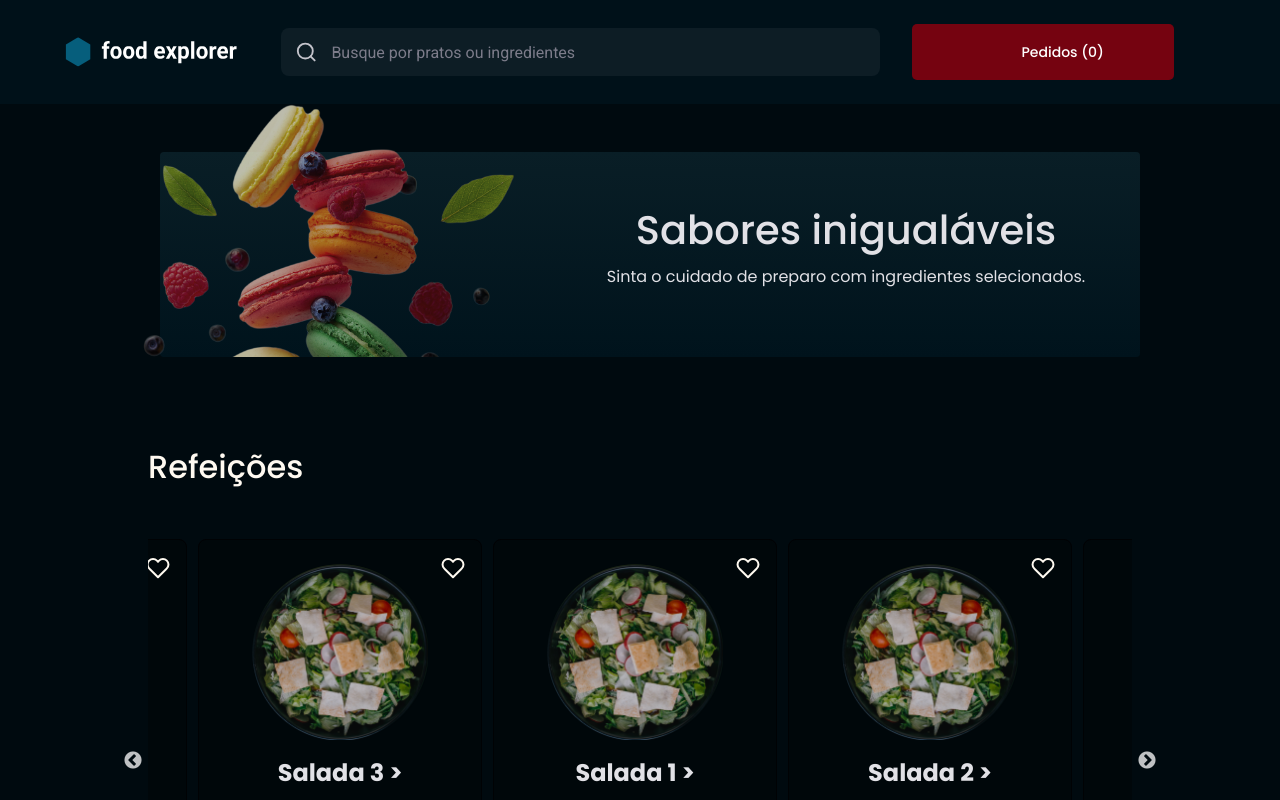
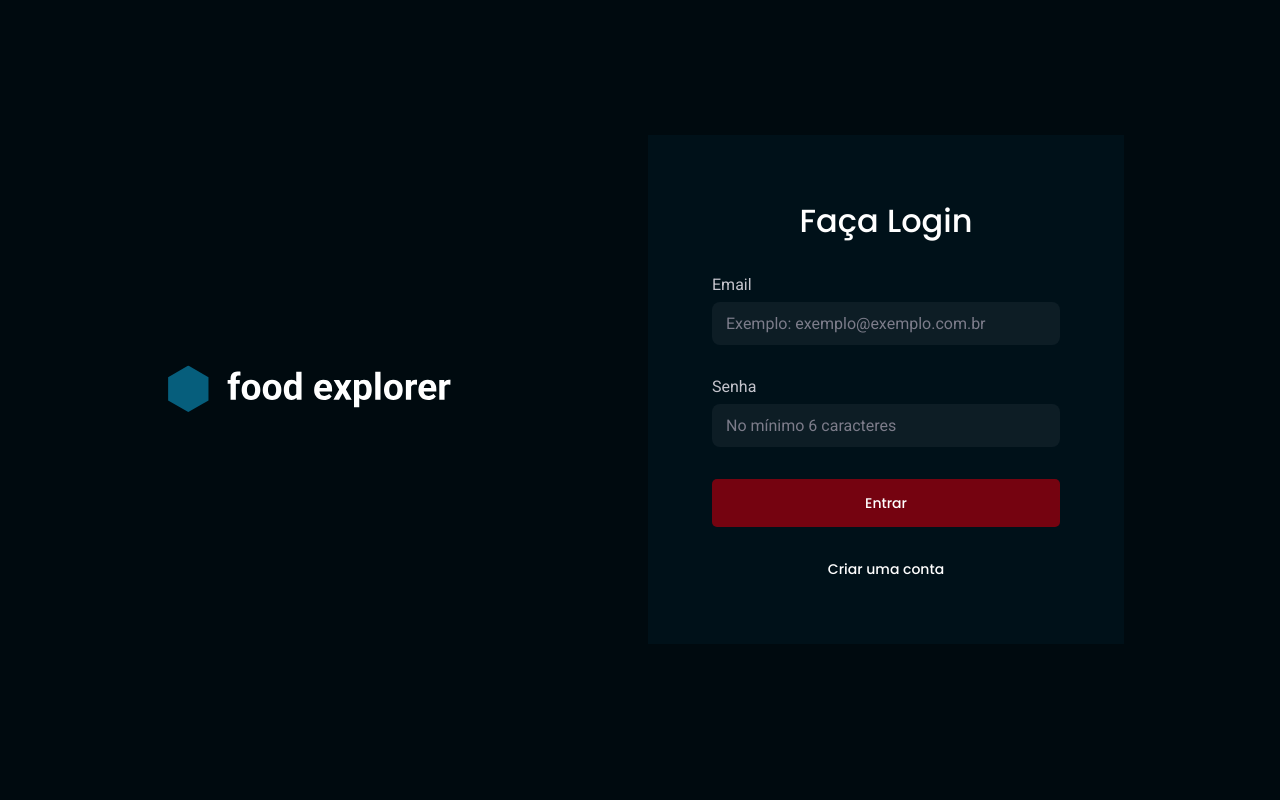
Before and after one commit to davitorress/FoodExplorer-web, a React (Vite) app: page / in a window 1280 px wide. Shown: the top 800 px of the page. Built offline with nearby package versions, Linux system fonts and the light colour scheme; some icons are missing.

Commit message:
feat: add Routes to project

```diff
--- a/src/main.tsx
+++ b/src/main.tsx
@@ -3,13 +3,13 @@ import { ThemeProvider, StyleSheetManager } from "styled-components";
 
 import theme from "./styles/theme";
 import GlobalStyle from "./styles/global";
-import { Home } from "./pages/Home";
+import { Routes } from "./routes";
 
 ReactDOM.createRoot(document.getElementById("root") as HTMLElement).render(
 	<ThemeProvider theme={theme}>
 		<StyleSheetManager shouldForwardProp={(prop) => prop !== "theme"}>
 			<GlobalStyle />
-			<Home />
+			<Routes />
 		</StyleSheetManager>
 	</ThemeProvider>
 );
--- /dev/null
+++ b/src/routes/auth.routes.tsx
@@ -0,0 +1,15 @@
+import { Routes, Route } from "react-router-dom";
+
+import { SignIn } from "@/pages/SignIn";
+import { SignUp } from "@/pages/SignUp";
+import { SignIn as AdminSignIn } from "@/pages/admin/SignIn";
+
+export function AuthRoutes() {
+	return (
+		<Routes>
+			<Route path="/" element={<SignIn />} />
+			<Route path="/register" element={<SignUp />} />
+			<Route path="/admin" element={<AdminSignIn />} />
+		</Routes>
+	);
+}
--- /dev/null
+++ b/src/routes/index.tsx
@@ -0,0 +1,15 @@
+import { BrowserRouter } from "react-router-dom";
+
+import { AppRoutes } from "./app.routes";
+import { AuthRoutes } from "./auth.routes";
+import { AdminRoutes } from "./admin.routes";
+
+export function Routes() {
+	return (
+		<BrowserRouter>
+			<AuthRoutes />
+			{/* <AppRoutes /> */}
+			{/* <AdminRoutes /> */}
+		</BrowserRouter>
+	);
+}
```
Also changed, not shown: src/routes/admin.routes.tsx (added, +18 -0 lines), src/routes/app.routes.tsx (added, +13 -0 lines).
